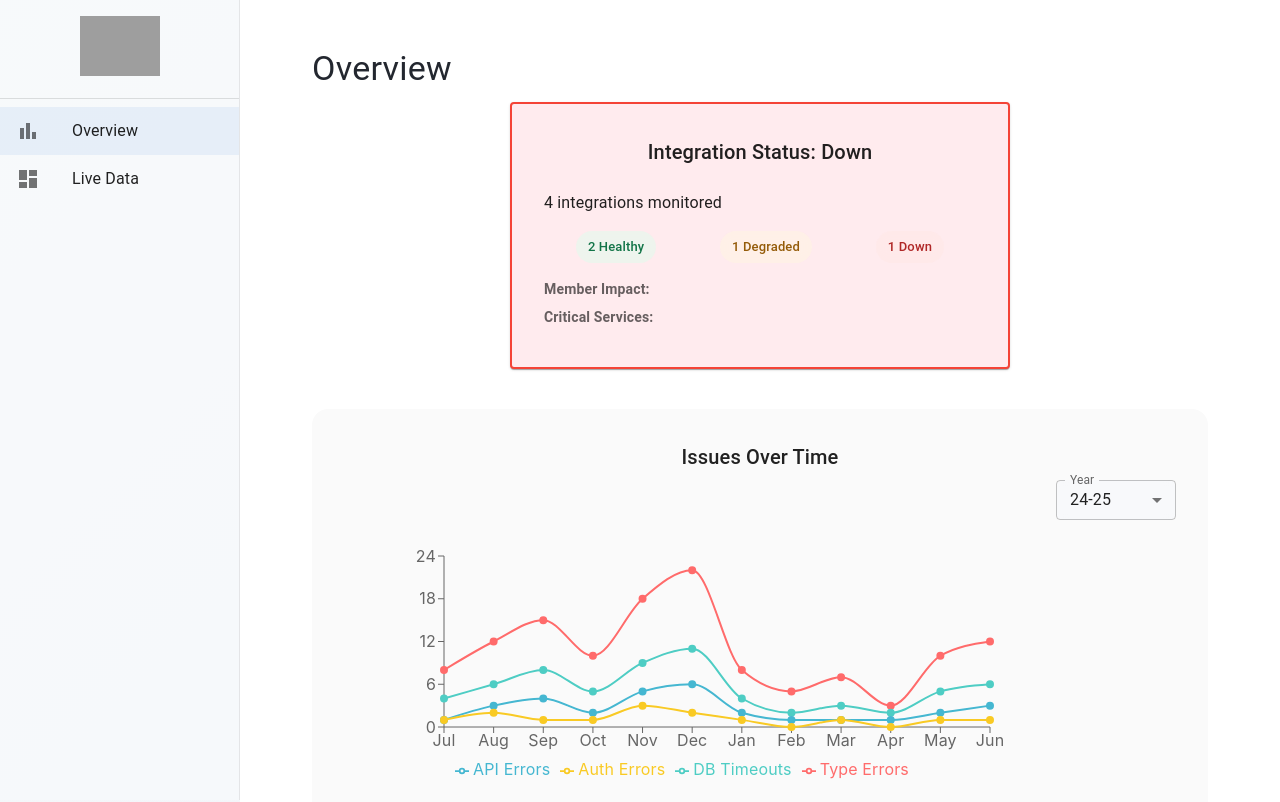
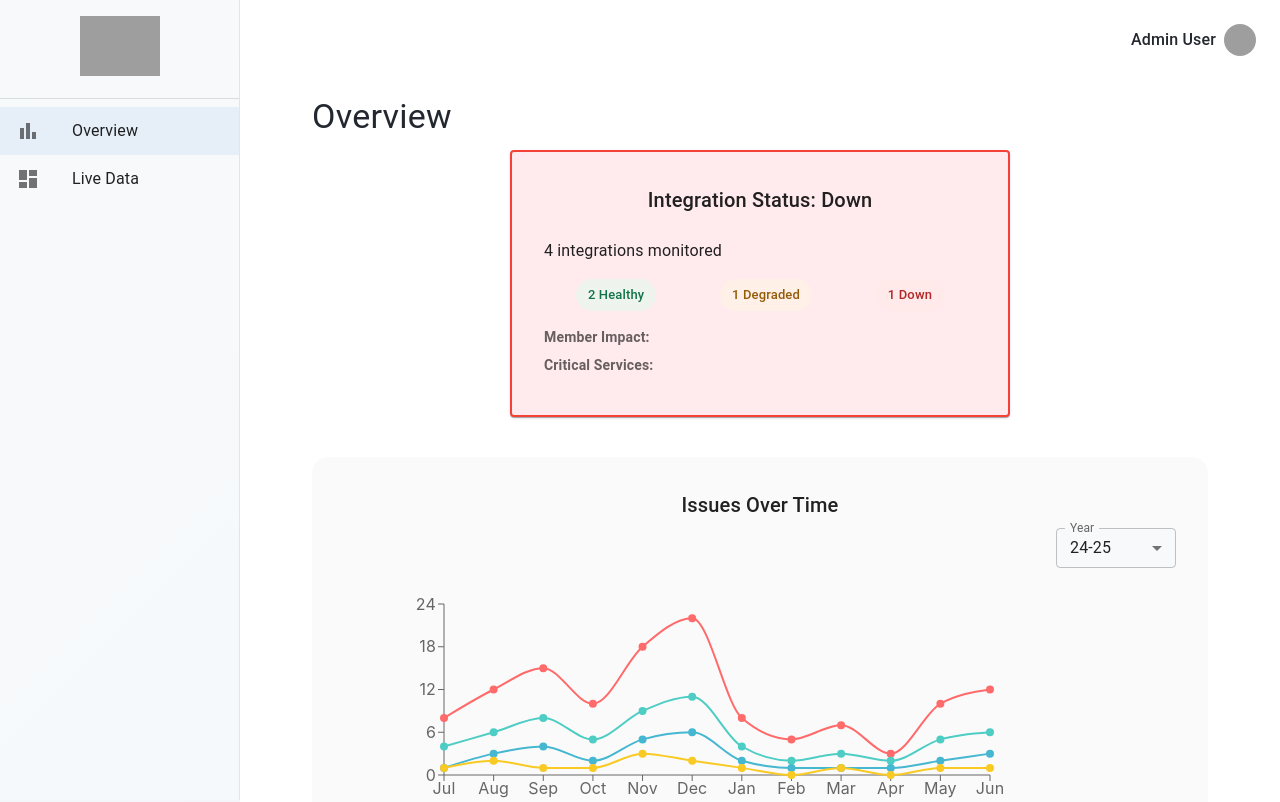
Before and after one commit to Poly1581/FoundersNetworkDashboard, a React (Create React App) app in the folder dashboard-ui/: page / in a window 1280 px wide. Shown: the top 802 px of the page. Built offline with nearby package versions, Linux system fonts and the light colour scheme; grey boxes are pictures that could not be loaded.

Commit message:
Added admin user

```diff
--- a/dashboard-ui/src/App.js
+++ b/dashboard-ui/src/App.js
@@ -1244,6 +1244,24 @@ export default function App() {
         <Box sx={{ display: 'flex' }}>
             <Sidebar activePage={activePage} onPageChange={setActivePage} />
             <Box component="main" sx={{ flexGrow: 1, bgcolor: 'white', p: 3 }}>
+                {/* User Profile Section */}
+                <Box sx={{ display: 'flex', justifyContent: 'flex-end', alignItems: 'center', mb: 2 }}>
+                    <Typography variant="body1" sx={{ mr: 1, fontWeight: 500 }}>
+                        Admin User
+                    </Typography>
+                    <Box sx={{
+                        width: 32,
+                        height: 32,
+                        borderRadius: '50%',
+                        backgroundColor: '#9e9e9e',
+                        display: 'flex',
+                        alignItems: 'center',
+                        justifyContent: 'center'
+                    }}>
+                        {/* Gray circle placeholder for profile picture */}
+                    </Box>
+                </Box>
+
                 <Container maxWidth="xl" sx={{ p: 0 }}>
                     {activePage === 'overview' && <Overview integrationStatus={integrationStatus} integrationSystems={integrationSystems} />}
                     {activePage === 'liveData' && (
```
